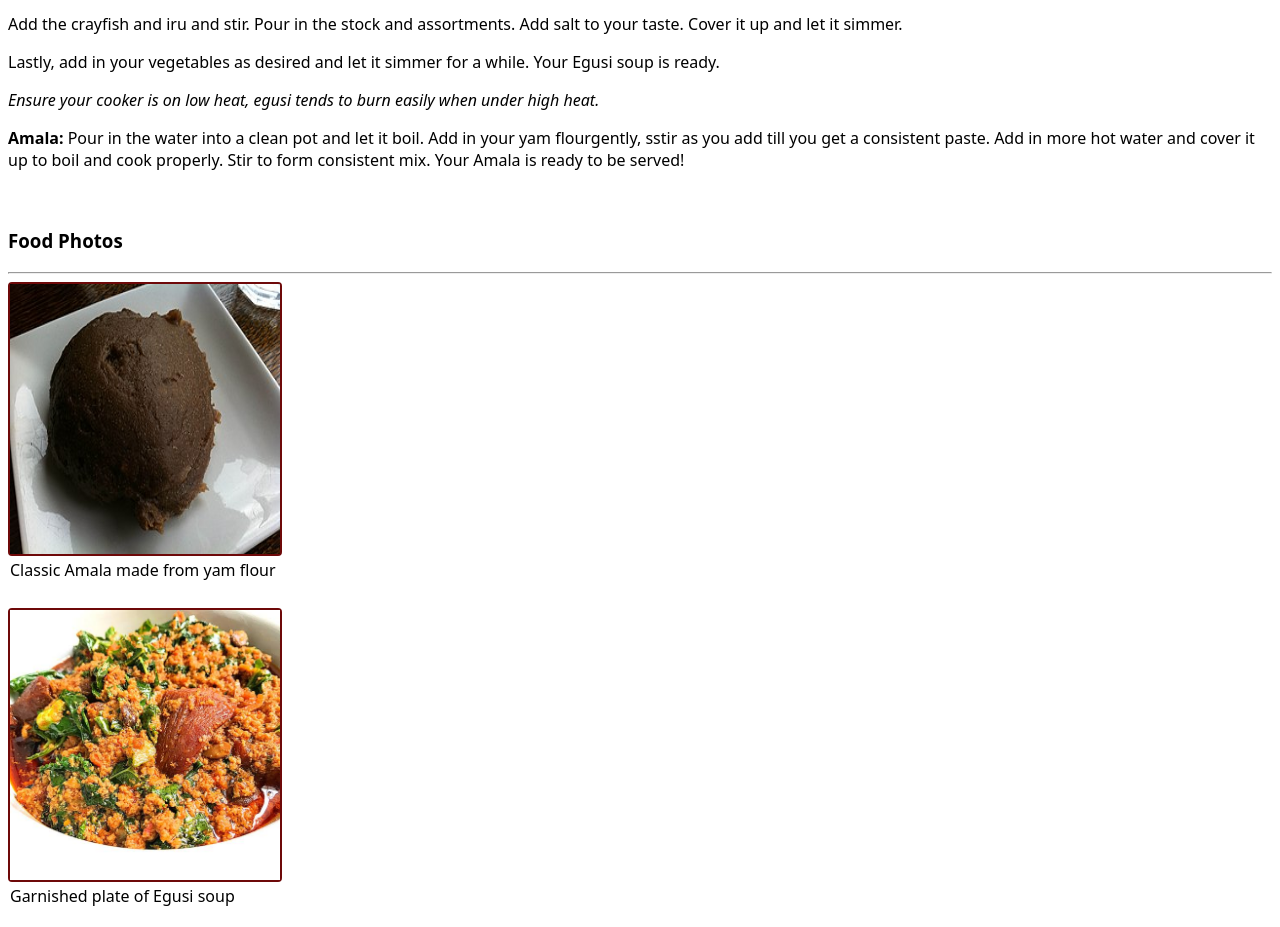
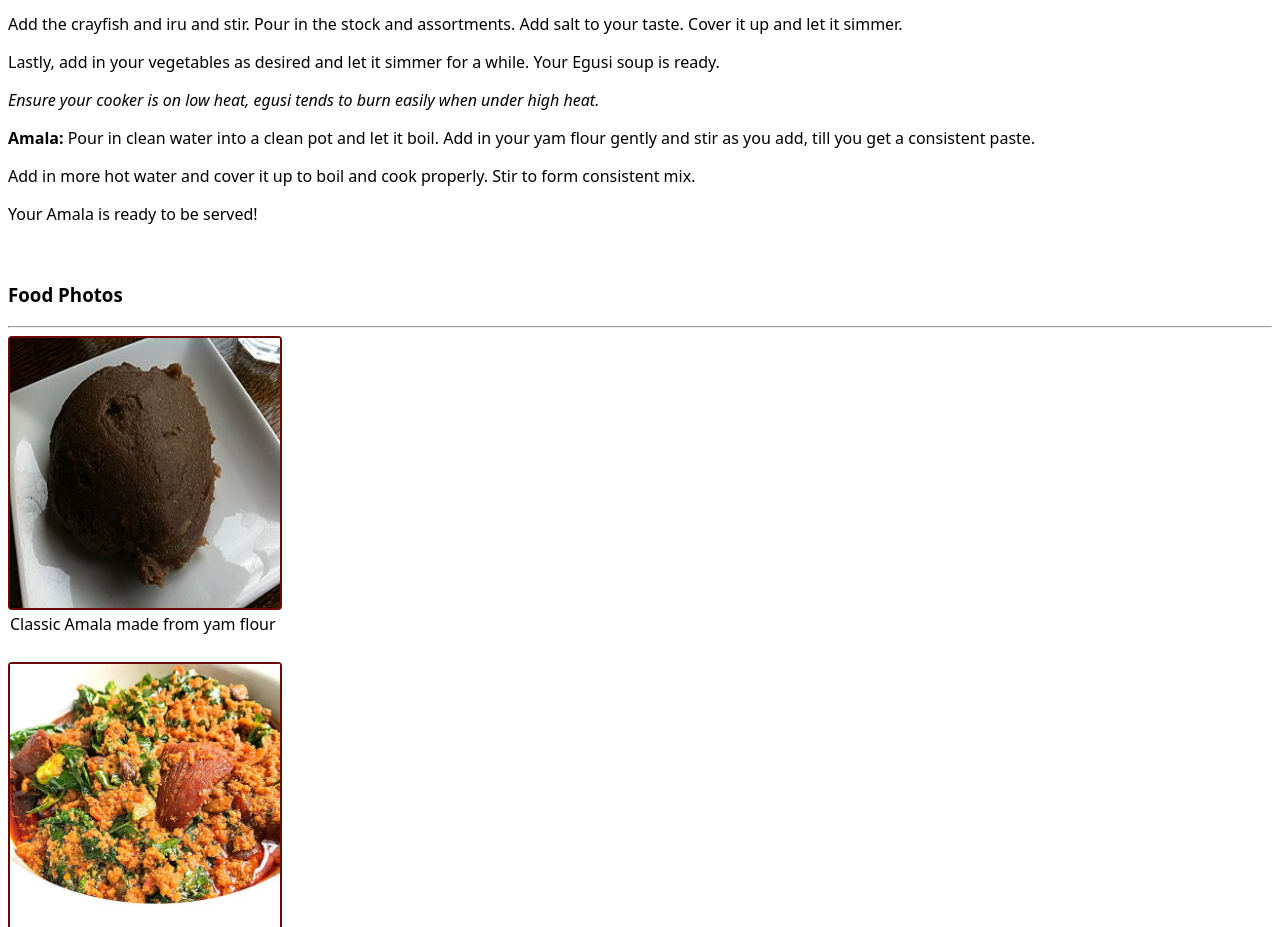
Before and after one commit to DorcasOpatola/stutern-projects, a plain HTML site: page index.html in a window 1280 px wide. Shown: the part 1348-2275 px from the top of the page. Drawn offline with Linux system fonts and the light colour scheme.

Commit message:
how to prepare amala

```diff
--- a/index.html
+++ b/index.html
@@ -160,7 +160,9 @@
     <p>Add the crayfish and iru and stir. Pour in the stock and assortments. Add salt to your taste. Cover it up and let it simmer.</p>
     <p>Lastly, add in your vegetables as desired and let it simmer for a while. Your Egusi soup is ready.</p>
     <p><i>Ensure your cooker is on low heat, egusi tends to burn easily when under high heat.</i></p>
-    <p><strong>Amala:</strong> Pour in the water into a clean pot and let it boil. Add in your yam flourgently, sstir as you add till you get a consistent paste. Add in more hot water and cover it up to boil and cook properly. Stir to form consistent mix. Your Amala is ready to be served!</p>
+    <p><strong>Amala:</strong> Pour in clean water into a clean pot and let it boil. Add in your yam flour gently and stir as you add, till you get a consistent paste.</p>
+    <p>Add in more hot water and cover it up to boil and cook properly. Stir to form consistent mix.</p>
+    <p>Your Amala is ready to be served!</p>
     <br>
 
     <h3>Food Photos</h3>
```
